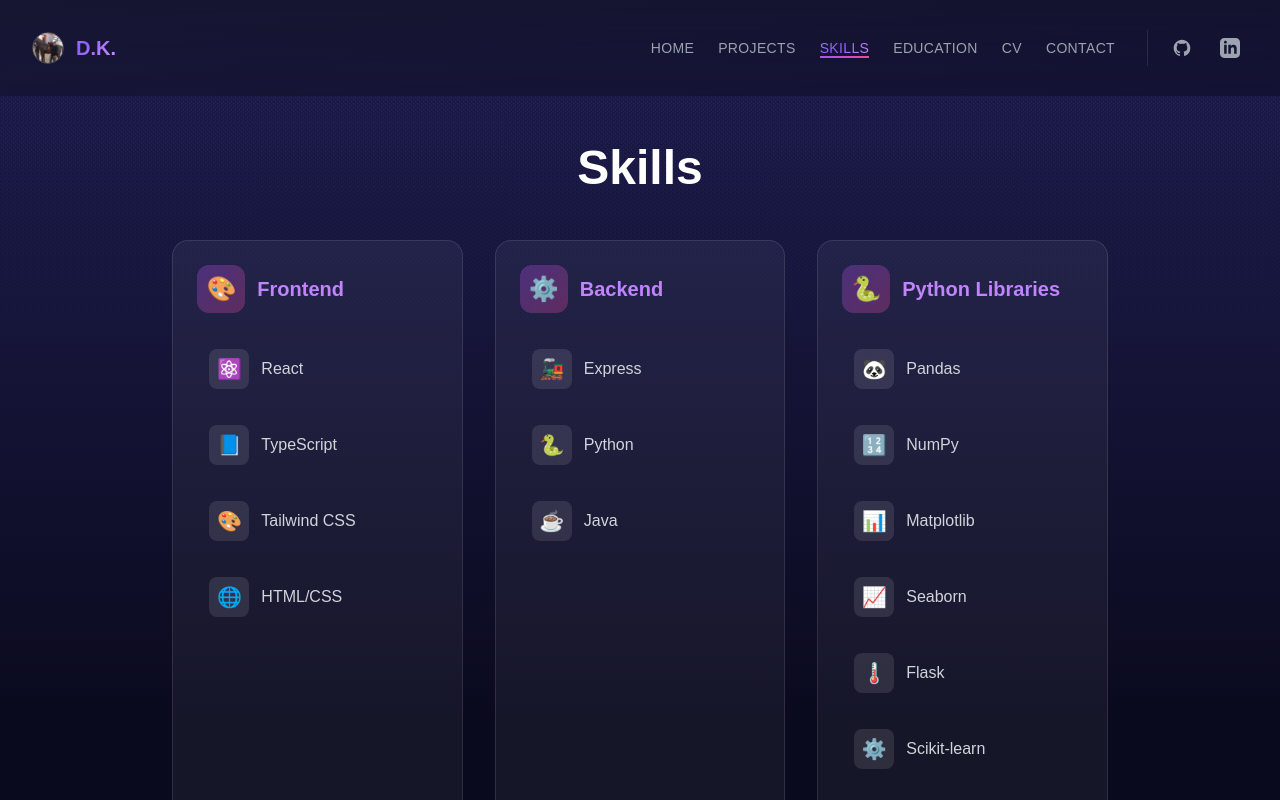
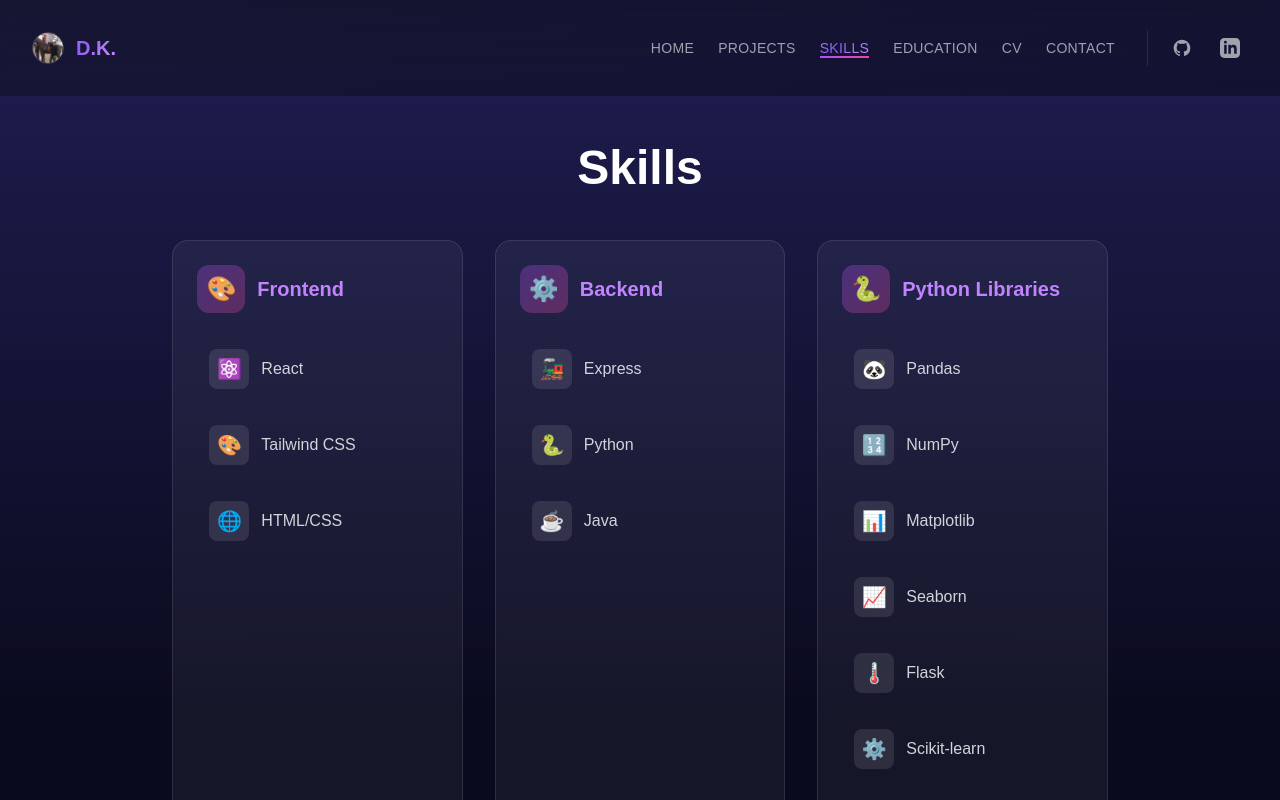
Before and after one commit to dkadian/web-portfolio, a Next.js app: page /skills in a window 1280 px wide. Shown: the top 800 px of the page. Built offline with nearby package versions, Linux system fonts and the light colour scheme.

Commit message:
update skills

```diff
--- a/app/skills/page.tsx
+++ b/app/skills/page.tsx
@@ -11,7 +11,6 @@ interface Skill {
 const skillsData: Record<string, Skill[]> = {
   Frontend: [
     { name: "React", icon: "⚛️", color: "hover:bg-cyan-500/20" },
-    { name: "TypeScript", icon: "📘", color: "hover:bg-blue-500/20" },
     { name: "Tailwind CSS", icon: "🎨", color: "hover:bg-cyan-400/20" },
     { name: "HTML/CSS", icon: "🌐", color: "hover:bg-orange-500/20" },
   ],
```
